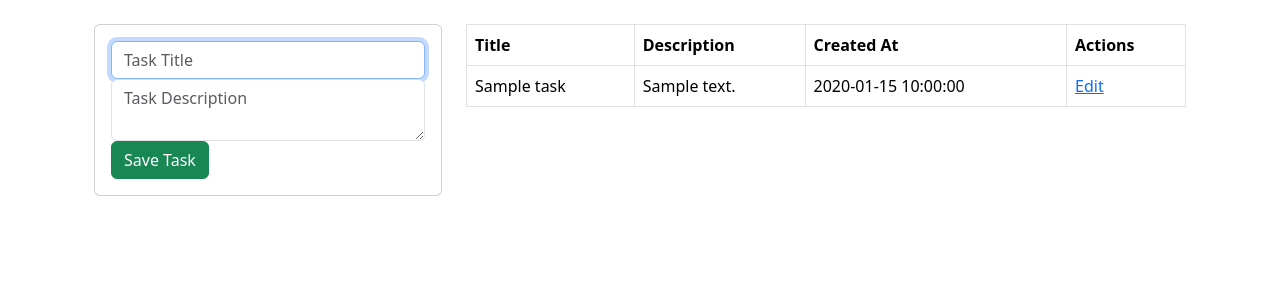
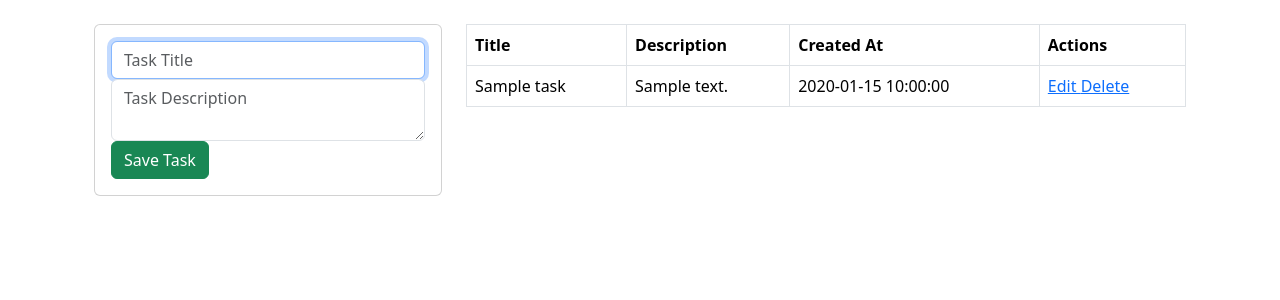
Before and after one commit to ariannagiannoccaro/CRUD_php_MYSQL, a PHP site: page / in a window 1280 px wide. Shown: the part 56-356 px from the top of the page. Run offline with PHP 8.4, Linux system fonts and the light colour scheme; tables that the repository leaves empty or names only in its code hold one stand-in row (values such as "Sample post").

Commit message:
edit & delete botón

```diff
--- a/index.php
+++ b/index.php
@@ -56,8 +56,12 @@
                             <td><?php echo $row['description']?></td>
                             <td><?php echo $row['created_at']?></td>
                             <td>
+
                                 <a href="edit.php?id=<?php echo $row['id']?>">
                                     Edit
+                                </a>
+                                <a href="delete_task.php?id=<?php echo $row['id']?>">
+                                    Delete
                                 </a>
 
                             </td>
```
